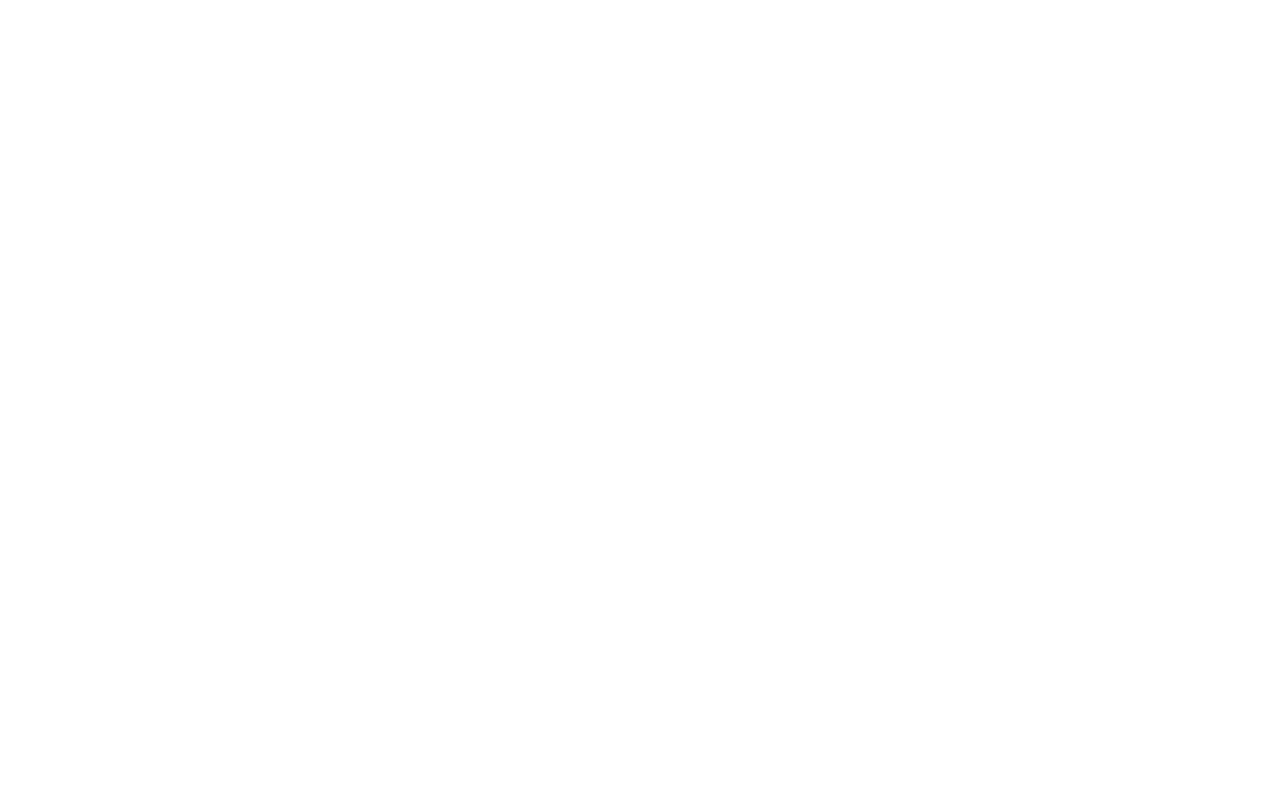
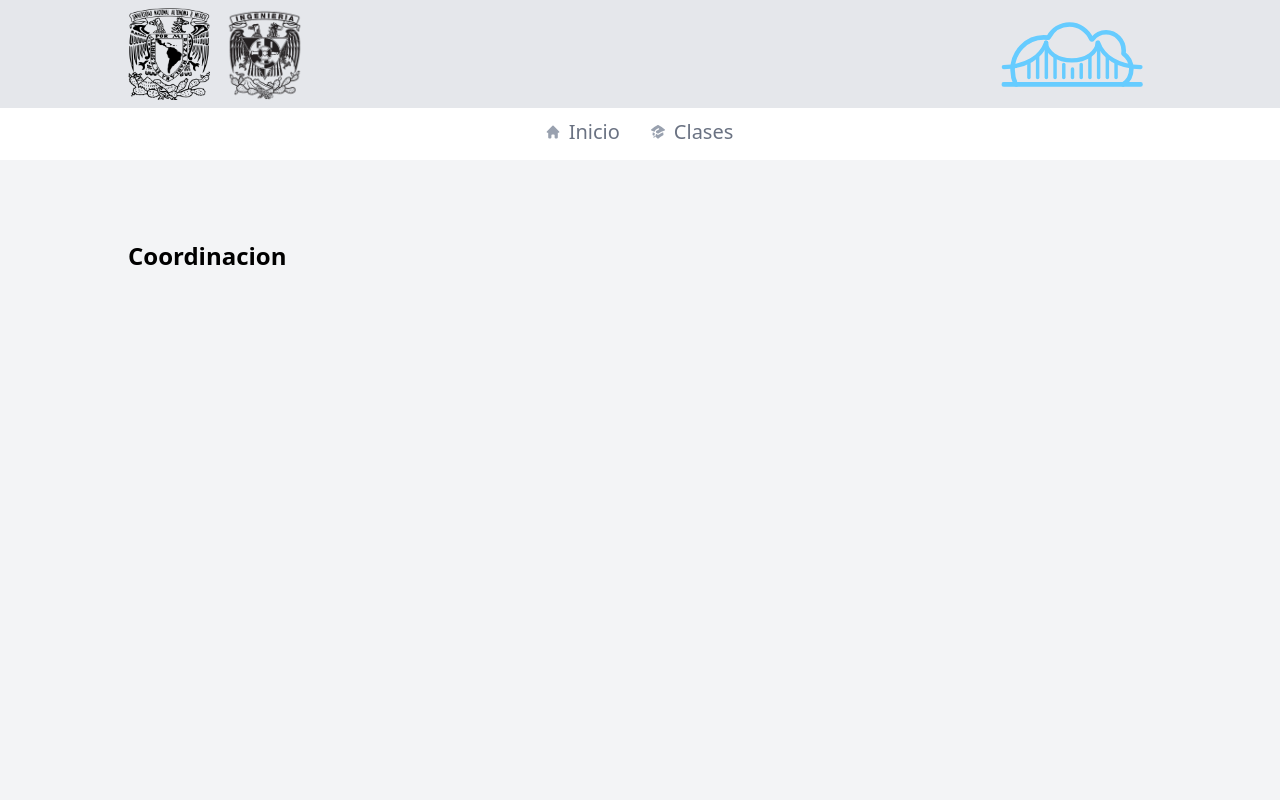
Before and after one commit to Karen616e/websiteAula, a React (Vite) app in the folder frontend/: page /coordinacion in a window 1280 px wide. Before the commit this address had no page. Shown: the top 800 px of the page. Built offline with nearby package versions, Linux system fonts and the light colour scheme.

Commit message:
feat: create pages and add routing

```diff
--- a/frontend/src/router.tsx
+++ b/frontend/src/router.tsx
@@ -3,6 +3,8 @@
 
 import HeaderAndFooter from "./layouts/HeaderAndFooter";
 import Clases from "./views/Clases";
+import Coordinacion from "./views/Coordinacion";
+import Profesores from "./views/Profesores";
 
 export default function Router(){
     return(
@@ -11,6 +13,8 @@
             <Route element={<HeaderAndFooter />}>
                 <Route path='/inicio' element={<Inicio />} />
                 <Route path='/clases' element={<Clases />} />
+                <Route path='/coordinacion' element={<Coordinacion />} />
+                <Route path='/profesores' element={<Profesores />} />
             </Route>
         </Routes>
     </BrowserRouter>
--- /dev/null
+++ b/frontend/src/views/Coordinacion.tsx
@@ -0,0 +1,5 @@
+export default function Coordinacion() {
+  return (
+    <div className="text-2xl font-semibold">Coordinacion</div>
+  )
+}
--- /dev/null
+++ b/frontend/src/views/Profesores.tsx
@@ -0,0 +1,5 @@
+export default function Profesores() {
+  return (
+    <div className="text-2xl font-semibold">Profesores</div>
+  )
+}
```
